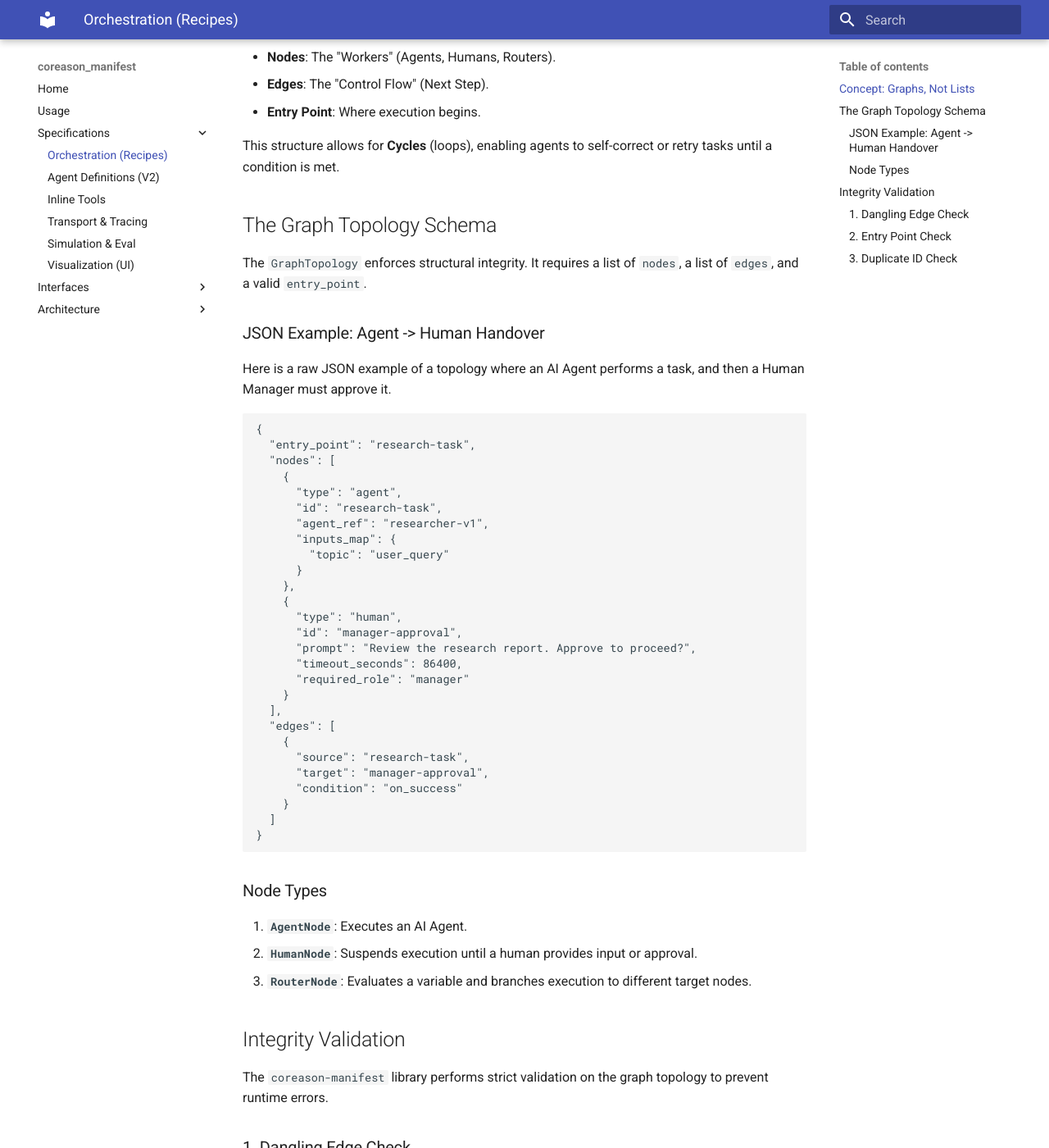
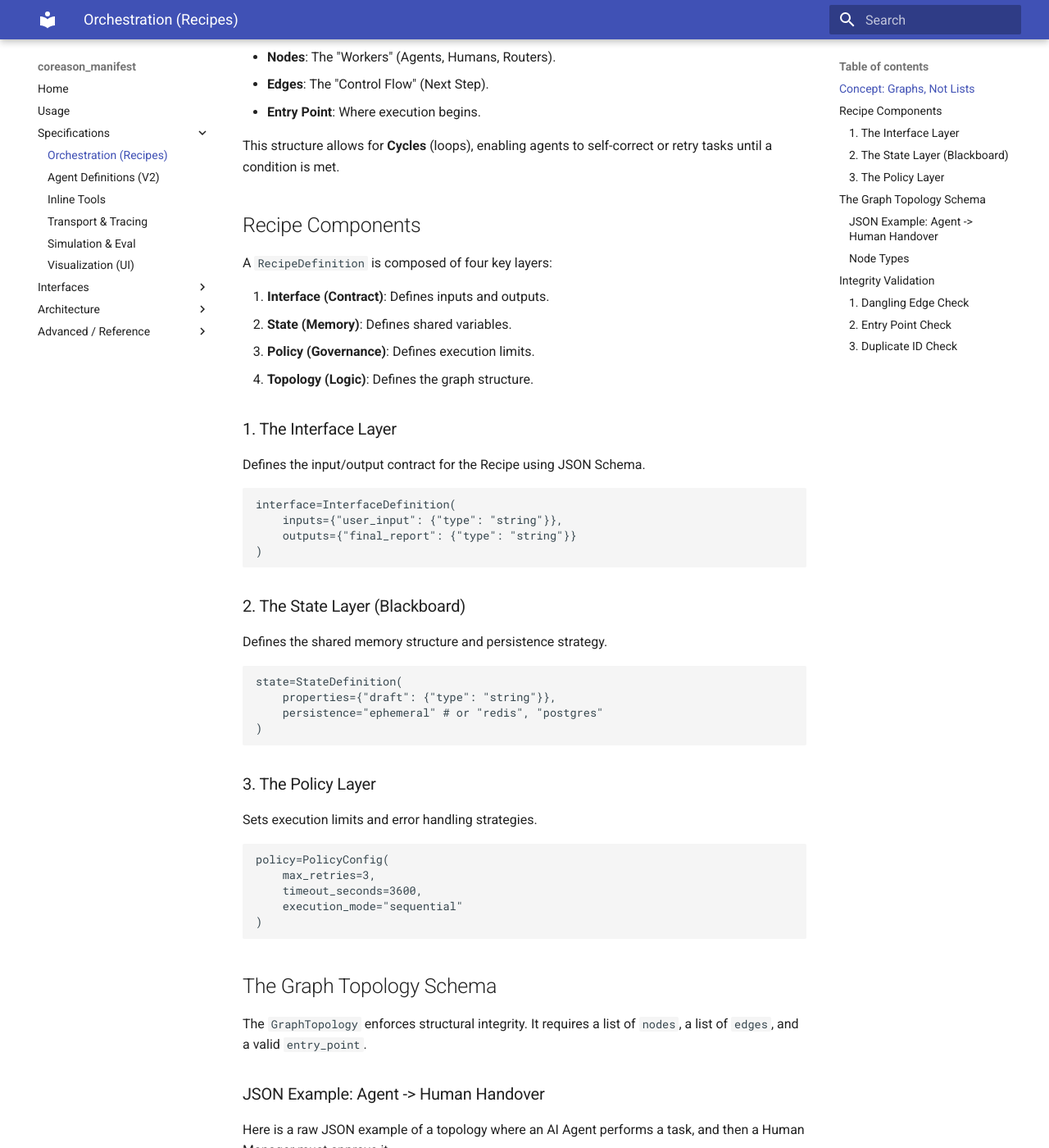
Before and after one commit to CoReason-AI/coreason-manifest, an MkDocs documentation site: the page built from docs/graph_recipes.md, in a window 1280 px wide and 1400 px high, scrolled down 358 px. Shown: the whole window at 82% size. Built offline with MkDocs 1.6.1 and Material for MkDocs 9.7.7, drawn with Linux system fonts in a browser that asks for light colours.

Commit message:
docs: overhaul documentation for Coreason Manifest v0.20.0
- Rewrite README.md to position the library as the "Shared Kernel" for the Agentic Ecosystem.
- Add feature grid for Orchestration, Transport, Behavior, and Simulation.
- Update mkdocs.yml structure to align with the new architecture.
- Update docs/graph_recipes.md to document GraphTopology and Agent/Human/Router nodes.
- Update docs/inline_tools.md to document Serverless Agents and InlineToolDefinition.
- Update docs/presentation_schemas.md to document Visual Contract (NodePresentation) and Runtime Events.
- Update docs/transport_layer.md to document Distributed Tracing (AgentRequest).
- Create docs/behavior.md as a placeholder for Runtime Protocol.
- Restore orphaned documentation pages into "Architecture" and "Advanced / Reference" sections in mkdocs.yml.

Co-authored-by: gowthamrao <13936600+gowthamrao@users.noreply.github.com>

````diff
--- a/docs/graph_recipes.md
+++ b/docs/graph_recipes.md
@@ -12,6 +12,46 @@ A Topology is a collection of **Nodes** connected by **Edges**.
 *   **Entry Point**: Where execution begins.
 
 This structure allows for **Cycles** (loops), enabling agents to self-correct or retry tasks until a condition is met.
+
+## Recipe Components
+
+A `RecipeDefinition` is composed of four key layers:
+
+1.  **Interface (Contract)**: Defines inputs and outputs.
+2.  **State (Memory)**: Defines shared variables.
+3.  **Policy (Governance)**: Defines execution limits.
+4.  **Topology (Logic)**: Defines the graph structure.
+
+### 1. The Interface Layer
+Defines the input/output contract for the Recipe using JSON Schema.
+
+```python
+interface=InterfaceDefinition(
+    inputs={"user_input": {"type": "string"}},
+    outputs={"final_report": {"type": "string"}}
+)
+```
+
+### 2. The State Layer (Blackboard)
+Defines the shared memory structure and persistence strategy.
+
+```python
+state=StateDefinition(
+    properties={"draft": {"type": "string"}},
+    persistence="ephemeral" # or "redis", "postgres"
+)
+```
+
+### 3. The Policy Layer
+Sets execution limits and error handling strategies.
+
+```python
+policy=PolicyConfig(
+    max_retries=3,
+    timeout_seconds=3600,
+    execution_mode="sequential"
+)
+```
 
 ## The Graph Topology Schema
 
--- a/mkdocs.yml
+++ b/mkdocs.yml
@@ -16,3 +16,30 @@ nav:
       - "Middleware": middleware_extension_interfaces.md
   - Architecture:
       - "Shared Kernel": architecture/ADR-001-shared-kernel-boundaries.md
+      - "Package Structure": package_structure.md
+      - "Base Model Rationale": coreason_base_model_rationale.md
+      - "Product Requirements": product_requirements.md
+  - Advanced / Reference:
+      - "Builder SDK": builder_sdk.md
+      - "CLI Reference": cli.md
+      - "Governance & Policy": governance_policy_enforcement.md
+      - "Active Memory Interface": active_memory_interface.md
+      - "Audit Hashing": audit_hashing.md
+      - "Semantic Diffing": semantic_diffing.md
+      - "Memory Governance": memory_governance.md
+      - "Session Management": session_management.md
+      - "Observability": observability.md
+      - "Mock Factory": mock_factory.md
+      - "Error Handling": error_handling_standards.md
+      - "Evaluation Metadata": evaluation_metadata.md
+      - "Event Content Types": event_content_types.md
+      - "Frontend Integration": frontend_integration.md
+      - "Request Lineage (Impl)": request_lineage_implementation.md
+      - "Agent Card Generator": agent_card_generator.md
+      - "Composition": composition.md
+      - "CLI Interop": cli_interop.md
+      - "Visualization (Reference)": visualization.md
+      - "CAP Wire Protocol": cap/wire_protocol.md
+      - "Stream Lifecycle": cap/stream_lifecycle.md
+      - "Streaming Contracts": cap/streaming_contracts.md
+      - "MCP Adapter": interop/mcp_adapter.md
````
Also changed, not shown: README.md (+23 -0 lines), docs/inline_tools.md (+68 -27 lines).
